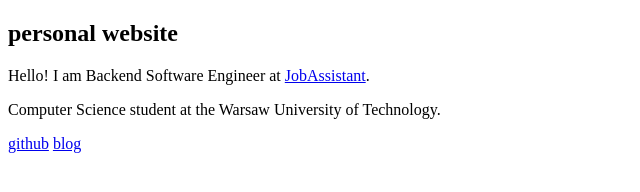
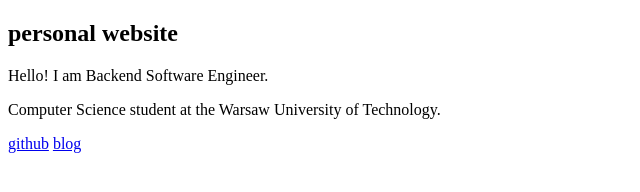
Before and after one commit to Zeraye/www, a plain HTML site: page index.html in a window 1280 px wide. Shown: the whole page, without its empty margins (0-640 px from the left). Drawn offline with Linux system fonts and the light colour scheme.

Commit message:
Update index.html

```diff
--- a/index.html
+++ b/index.html
@@ -11,9 +11,7 @@
   <body>
     <h2>personal website</h2>
     <p>
-      Hello! I am Backend Software Engineer at
-      <a href="https://jobassistant.pl" target="_blank">JobAssistant</a
-      >.
+      Hello! I am Backend Software Engineer.
     </p>
     <p>
       Computer Science student at the Warsaw University of Technology.
```
